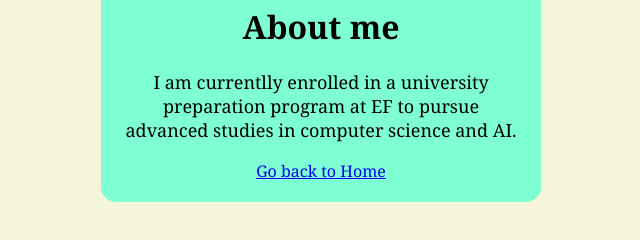
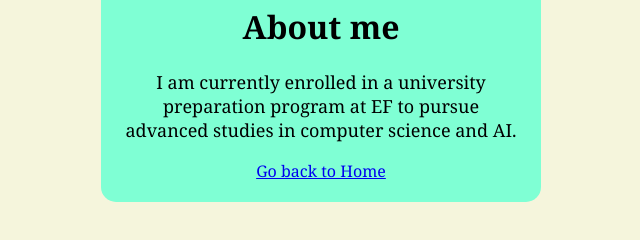
Before and after one commit to amiradbadri-a11y/Computer-Science-Portfolio-Website-Extension, a plain HTML site: page second.html in a window 1280 px wide. Shown: the part 136-376 px from the top of the page, 319-959 px from the left. Drawn offline with Linux system fonts and the light colour scheme.

Commit message:
Fix typo in About me section

```diff
--- a/second.html
+++ b/second.html
@@ -27,7 +27,7 @@
 <body>
     <div class="box">
      <h1>About me</h1>
-     <p>I am currentlly enrolled in a university preparation program at EF to pursue advanced studies in computer science and AI.</p>
+     <p>I am currently enrolled in a university preparation program at EF to pursue advanced studies in computer science and AI.</p>
      <a href="index.html">Go back to Home</a>
      </div>
 </body>
```
